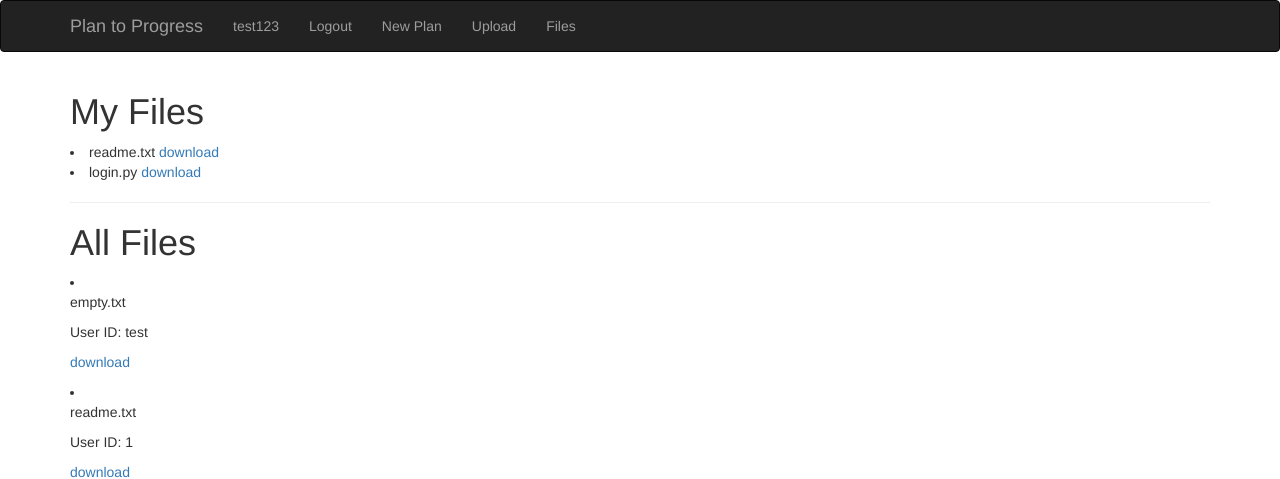
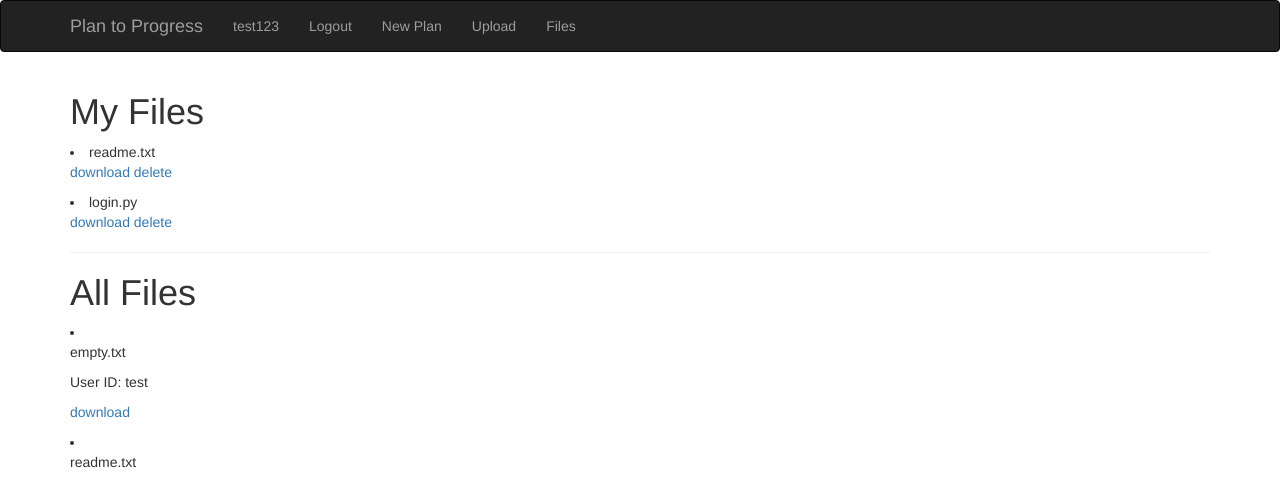
Before and after one commit to Chauinf/PlanToProgress-Flask, a Flask app: page /files in a window 1280 px wide. Shown: the top 479 px of the page. Run offline with Flask 2, Linux system fonts and the light colour scheme; a user stored in the database is signed in; some libraries are stand-ins or nearby versions.

Commit message:
deleting file added

```diff
--- a/app/templates/files.html
+++ b/app/templates/files.html
@@ -11,7 +11,12 @@
 
 
 	{% for file in my_list %}
-		<li>{{ file }} <a href="{{url_for('download', user_id = current_user.id,file_name = file)}}"> download </a> </li>
+		<li>{{ file }}
+		<p><a href="{{url_for('download', user_id = current_user.id,file_name = file)}}"> download </a>
+		<a href="{{url_for('delete',file_name = file)}}"> delete </a>
+		</p>
+
+		</li>
 
 	{% endfor %}
 
--- a/app/views.py
+++ b/app/views.py
@@ -63,7 +63,7 @@ def upload():
 	if form.validate_on_submit():
 		file_name = file_upload.save(form.file.data, folder = str(current_user.id))
 		file_url = file_upload.url(file_name)
-		return redirect(url_for('index'))
+		return redirect(url_for('my_files'))
 
 	else:
 		file_url = None
@@ -74,6 +74,11 @@ def upload():
 @login_required
 def  download(user_id,file_name):
 	return send_from_directory(app.config['UPLOADED_DEFAULT_DEST'] + user_id, file_name, as_attachment=True)
+
+@app.route('/delete/<file_name>', methods = ['GET', 'POST'])
+@login_required
+def  delete(file_name):
+	return delete_file(app.config['UPLOADED_DEFAULT_DEST'] + str(current_user.id) + '/' + file_name)
 
 @app.route('/files', methods = ['GET','POST'])
 @login_required
@@ -86,5 +91,9 @@ def my_files():
 			pass
 		else:
 			all_dict[path] = os.listdir(app.config['UPLOADED_DEFAULT_DEST'] + path)
-	if my_list:
-		return render_template('files.html', my_list = my_list, all_dict = all_dict)
+
+	return render_template('files.html', my_list = my_list, all_dict = all_dict)
+
+def delete_file(file_name):
+	os.remove(file_name)
+	return redirect(url_for('my_files'))
```
